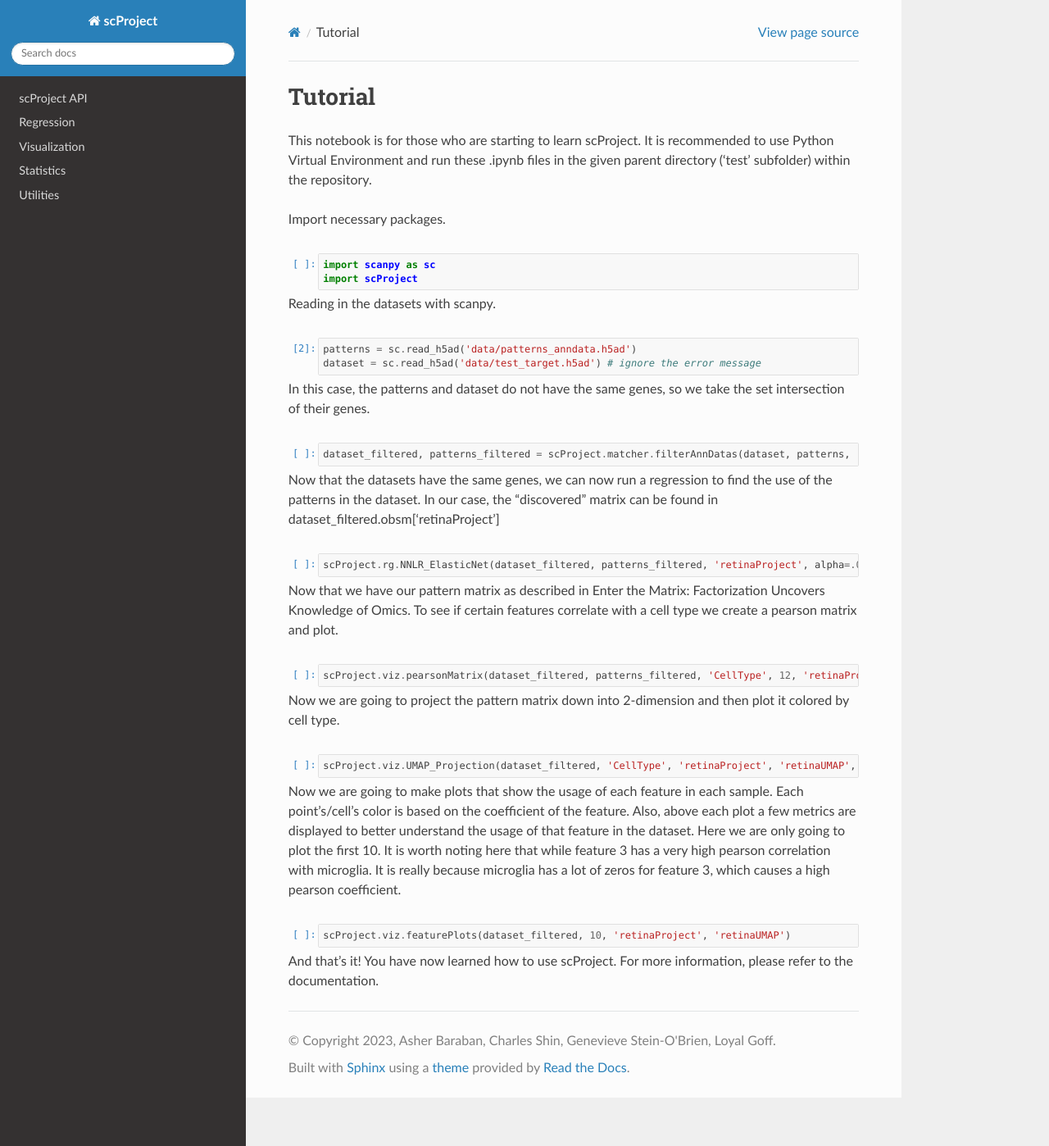
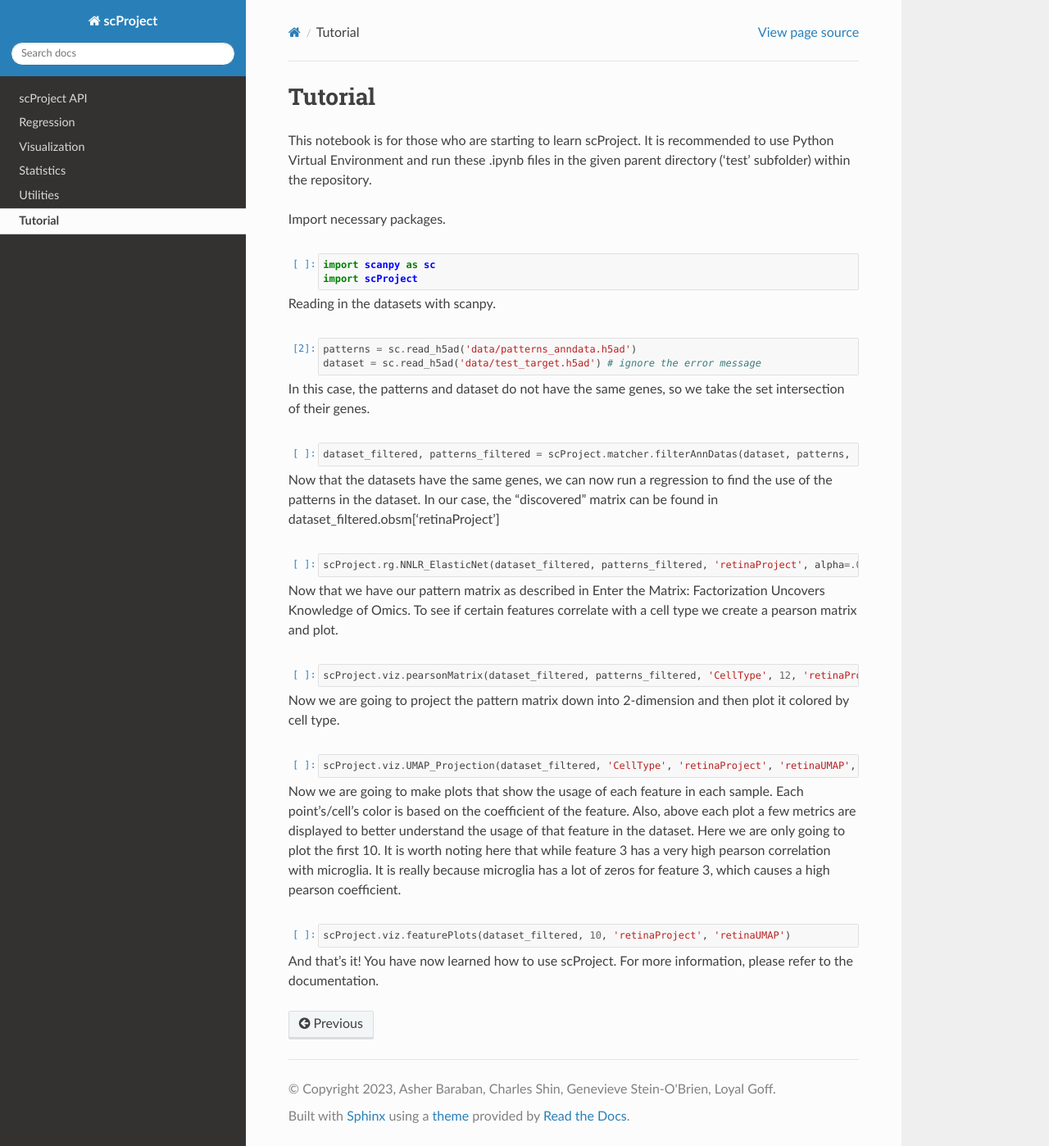
Before and after one commit to gofflab/scProject, a Sphinx documentation site: the page built from docs/source/Tutorial.ipynb, in a window 1280 px wide and 1398 px high. Shown: the whole window at 82% size. Built offline with Sphinx 7.4.7 and the Read the Docs theme 2.0.0, drawn with Linux system fonts in a browser that asks for light colours; pages that are not in the unit, such as notebooks, are missing from menus.

Commit message:
Update index.rst

```diff
--- a/docs/source/index.rst
+++ b/docs/source/index.rst
@@ -18,5 +18,5 @@ Contents
    :maxdepth: 1
 
    :doc: scProject API <contents>
-   Tutorial <tutorial.ipynb>
+   Tutorial <Tutorial.ipynb>
    :doc: Vascular Endothelium <vasc_endo.ipynb>
```
